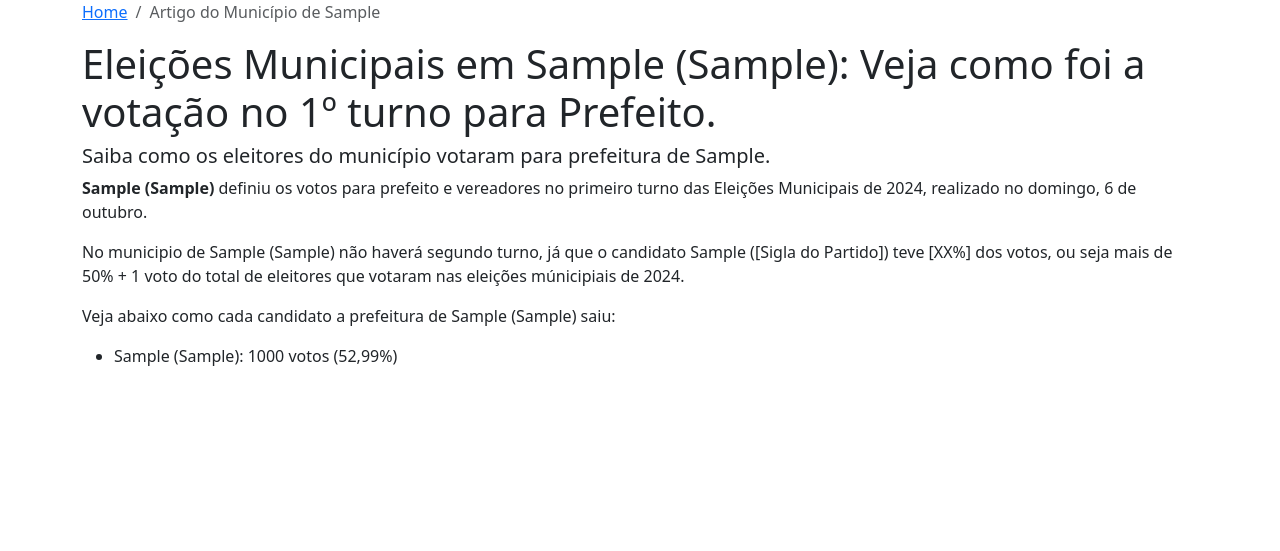
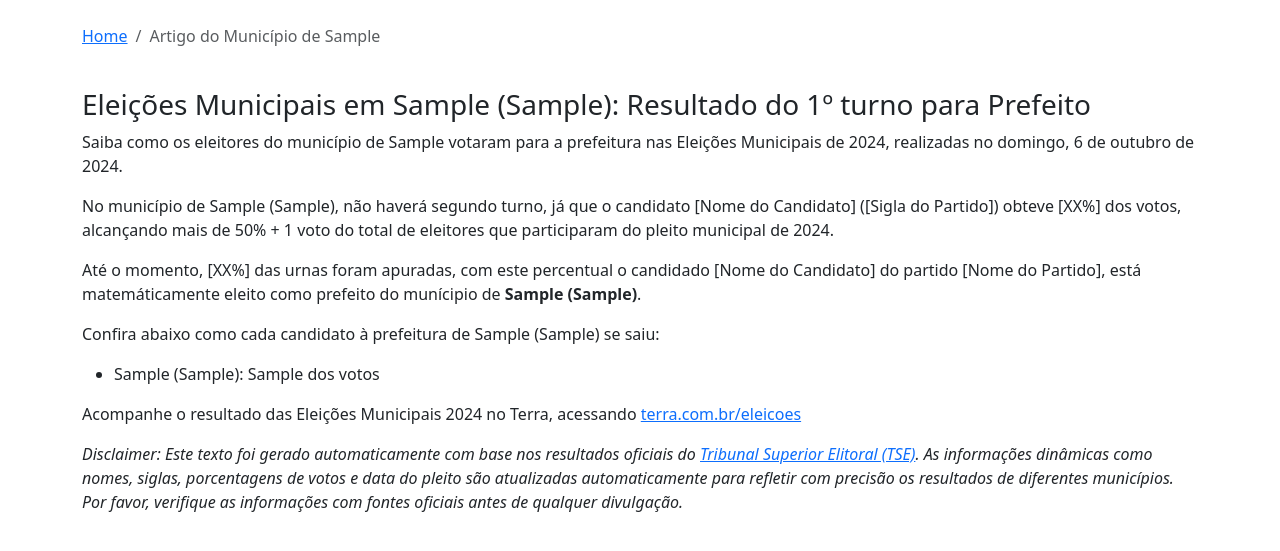
Before and after one commit to jrdiniz/app-eleicoes-municipais, a Flask app: template app/blueprints/webui/templates/artigo.html in a window 1280 px wide. Shown: the top 551 px of the page. Run offline with Flask 3, Linux system fonts and the light colour scheme; the template is opened without the code that fills it: most values are stand-ins (such as "Sample title", 1, 10 or a date in 2020); parts of the project's set-up code (start-up, migrations or seed data) failed here and were passed over; some libraries are stand-ins or nearby versions.

Commit message:
refactory article

```diff
--- a/app/blueprints/models.py
+++ b/app/blueprints/models.py
@@ -24,12 +24,13 @@ class Municipio(db.Model):
     nm_brancos = db.Column(db.Integer, nullable=False, default=0)
     nm_abstencoes = db.Column(db.Integer, nullable=False, default=0)
     status_apuracao = db.Column(db.Boolean, nullable=False, default=False)
+    nm_urnas_apuradas = db.Column(db.Numeric(precision=2, scale=2), nullable=False, default=0)
 
     # Relacionamento Um-Para-Muitos
     candidatos = db.relationship("Candidato", backref="municipio", lazy=True)
     artigos = db.relationship("Artigo", backref="municipio", lazy=True)
 
-    def __init__(self, sg_uf, nm_ue, nm_eleitores, nm_nulos, nm_brancos, nm_abstencoes, status_apuracao):
+    def __init__(self, sg_uf, nm_ue, nm_eleitores, nm_nulos, nm_brancos, nm_abstencoes, status_apuracao, nm_urnas_apuradas):
         self.sg_uf = sg_uf
         self.nm_ue = nm_ue
         self.nm_eleitores = nm_eleitores
@@ -37,6 +38,7 @@ class Municipio(db.Model):
         self.nm_brancos = nm_brancos
         self.nm_abstencoes = nm_abstencoes
         self.status_apuracao = status_apuracao
+        self.nm_urnas_apuradas = nm_urnas_apuradas
 
 
 class Candidato(db.Model):
--- a/app/blueprints/webui/templates/artigo.html
+++ b/app/blueprints/webui/templates/artigo.html
@@ -1,7 +1,7 @@
 {% extends "base.html" %}
 {% block content %}
 <div class="container">
-    <div class="row">
+    <div class="row py-4">
         <div class="col-sm-12">
             <nav aria-label="breadcrumb">
                 <ol class="breadcrumb">
@@ -11,33 +11,28 @@
             </nav>
         </div>
     </div>
+
     <div class="row">
         <div class="col-sm-12">
-            <h1>Eleições Municipais em {{ municipio.nm_ue.title() }} ({{ municipio.sg_uf }}): Veja como foi a votação no 1º turno para Prefeito.</h1>
-            <h5>Saiba como os eleitores do município votaram para prefeitura de {{ municipio.nm_ue.title() }}.</h5>
-        </div>
-    </div>
-    <div class="row">
-        <div class="col-sm-12">
-            <p><span class="fw-bold">{{ municipio.nm_ue.title()}} ({{ municipio.sg_uf }})</span> definiu os votos para prefeito e vereadores no primeiro turno das Eleições Municipais de 2024, realizado no domingo, 6 de outubro.</p>
+            <h3>Eleições Municipais em {{ municipio.nm_ue.title() }} ({{ municipio.sg_uf }}): Resultado do 1º turno para Prefeito</h3>
+            <p>Saiba como os eleitores do município de {{ municipio.nm_ue.title() }} votaram para a prefeitura nas Eleições Municipais de 2024, realizadas no domingo, 6 de outubro de 2024.</p>
 
+            <p>No município de {{ municipio.nm_ue.title() }} ({{ municipio.sg_uf }}), não haverá segundo turno, já que o candidato [Nome do Candidato] ([Sigla do Partido]) obteve [XX%] dos votos, alcançando mais de 50% + 1 voto do total de eleitores que participaram do pleito municipal de 2024.</p>
 
-            <!-- Primeiro Turno -->
-            <p>No municipio de {{ municipio.nm_ue.title()}} ({{ municipio.sg_uf }}) não haverá segundo turno, já que o candidato {{ municipio.candidatos[0].nm_urna_candidato.title() }} ([Sigla do Partido]) teve [XX%] dos votos, ou seja mais de 50% + 1 voto do total de eleitores que votaram nas eleições múnicipiais de 2024.</p>
+            <p>Até o momento, [XX%] das urnas foram apuradas, com este percentual o candidado [Nome do Candidato] do partido [Nome do Partido], está matemáticamente eleito como prefeito do munícipio de <span class="fw-bold">{{ municipio.nm_ue.title() }} ({{ municipio.sg_uf }})</span>.</p>
 
-            <!-- Segundo Turno -->
-
-            <p>Veja abaixo como cada candidato a prefeitura de {{ municipio.nm_ue.title()}} ({{ municipio.sg_uf }}) saiu:</p>
+            <p>Confira abaixo como cada candidato à prefeitura de {{ municipio.nm_ue.title() }} ({{ municipio.sg_uf }}) se saiu:</p>
 
             <ul>
                 {% for candidato in municipio.candidatos %}
-                <li>{{ candidato.nm_urna_candidato.title()}} ({{candidato.sg_partido }}): 1000 votos (52,99%)</li>
+                <li>{{ candidato.nm_urna_candidato.title() }} ({{ candidato.sg_partido}}): {{ candidato.nr_votos}} dos votos</li>
                 {% endfor %}
             </ul>
 
+            <p>Acompanhe o resultado das Eleições Municipais 2024 no Terra, acessando <a href="http://terra.com.br/eleicoes" target="_blank">terra.com.br/eleicoes</a></p>
 
+            <p><i>Disclaimer: Este texto foi gerado automaticamente com base nos resultados oficiais do <a href="https://www.tse.jus.br/#/" target="_blank" rel="noopener noreferrer"> Tribunal Superior Elitoral (TSE)</a>. As informações dinâmicas como nomes, siglas, porcentagens de votos e data do pleito são atualizadas automaticamente para refletir com precisão os resultados de diferentes municípios. Por favor, verifique as informações com fontes oficiais antes de qualquer divulgação.</i></p>
         </div>
     </div>
-
 </div>
 {% endblock %}
--- a/app/blueprints/webui/webui.py
+++ b/app/blueprints/webui/webui.py
@@ -74,12 +74,14 @@ def export_to_csv():
 
         for candidato in candidatos:
             candidato_percentual = candidato.nr_votos / municipio.nm_eleitores * 100 if municipio.nm_eleitores > 0 else 0
+            ft_candidato_url = f"{request.url_root}static/fotos/{candidato.ft_candidato}"
             row.extend([
                 candidato.nr_candidato,
                 candidato.nm_urna_candidato,
                 candidato.sg_partido,
                 candidato.nr_votos,
-                f'{candidato_percentual}%'
+                f'{candidato_percentual}%',
+                f'{ft_candidato_url}'
             ])
 
         csvwriter.writerow(row)
--- a/requirements.txt
+++ b/requirements.txt
@@ -5,6 +5,8 @@ async-timeout==4.0.3
 attrs==23.1.0
 black==24.4.2
 blinker==1.7.0
+certifi==2024.7.4
+charset-normalizer==3.3.2
 click==8.1.7
 Flask==3.0.2
 Flask-Migrate==4.0.7
@@ -29,11 +31,13 @@ platformdirs==4.1.0
 python-dateutil==2.9.0.post0
 python-dotenv==1.0.1
 pytz==2024.1
+requests==2.32.3
 six==1.16.0
 SQLAlchemy==2.0.32
 tomli==2.0.1
 typing_extensions==4.12.2
 tzdata==2024.1
+urllib3==2.2.2
 Werkzeug==3.0.3
 yarl==1.9.4
 zipp==3.11.0
```
Also changed, not shown: app/blueprints/webui/templates/candidatos.html (+1 -6 lines), app/blueprints/webui/templates/index.html (+5 -5 lines).
